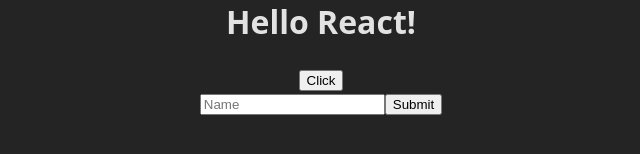
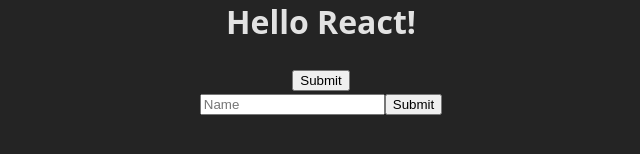
Before and after one commit to Adnane-rchidi/Learning-react, a React (Vite) app in the folder lab1/: page / in a window 1280 px wide. Shown: the part 354-508 px from the top of the page, without its empty margins (319-959 px from the left). Built offline with nearby package versions, Linux system fonts and the light colour scheme.

Commit message:
changing buton name

```diff
--- a/lab1/src/event/Button.jsx
+++ b/lab1/src/event/Button.jsx
@@ -6,7 +6,7 @@
     return(
         <>
             <button onClick={handleClick}>
-                Click
+                Submit
             </button>
         </>
     )
```
